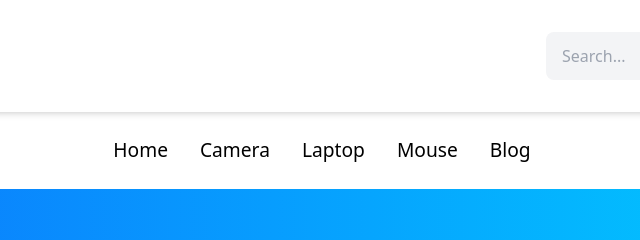
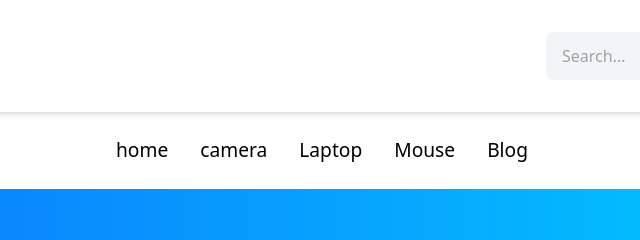
Before and after one commit to amira-coding/amazonassociate, a plain HTML site: page index.html in a window 1280 px wide. Shown: the top 240 px of the page, 318-958 px from the left. Drawn offline with nearby package versions, Linux system fonts and the light colour scheme.

Commit message:
just testing

```diff
--- a/index.html
+++ b/index.html
@@ -33,8 +33,8 @@
     </div>
     <nav class="p-6">
         <ul class="flex items-center justify-center space-x-8 text-[1.2rem] text-[#000]">
-            <li><a class="hover:underline" href="#">Home</a></li>
-            <li><a class="hover:underline" href="#">Camera</a></li>
+            <li><a class="hover:underline" href="#">home</a></li>
+            <li><a class="hover:underline" href="#">camera</a></li>
             <li><a class="hover:underline" href="#">Laptop</a></li>
             <li><a class="hover:underline" href="#">Mouse</a></li>
             <li><a class="hover:underline" href="blog.html">Blog</a></li>
```
